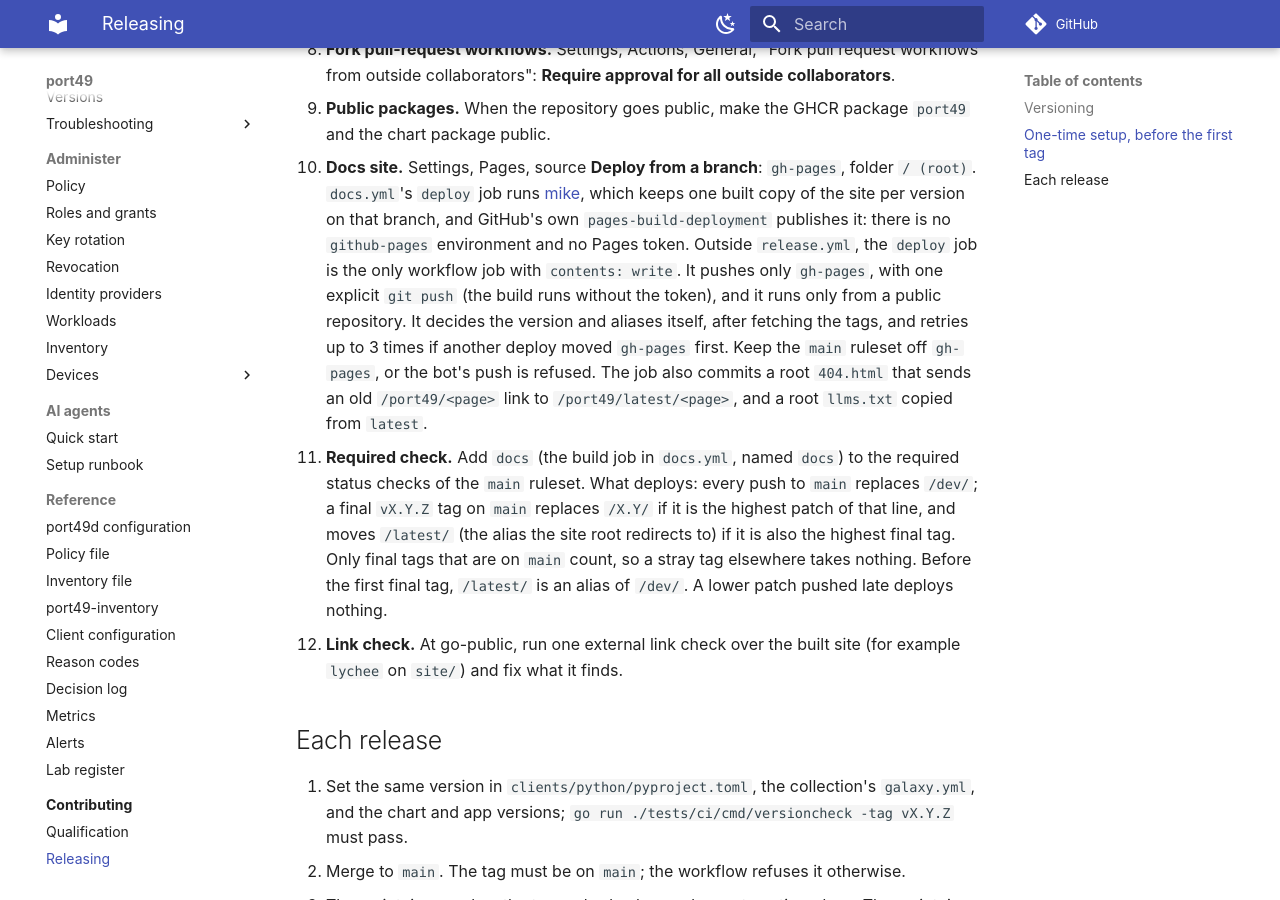
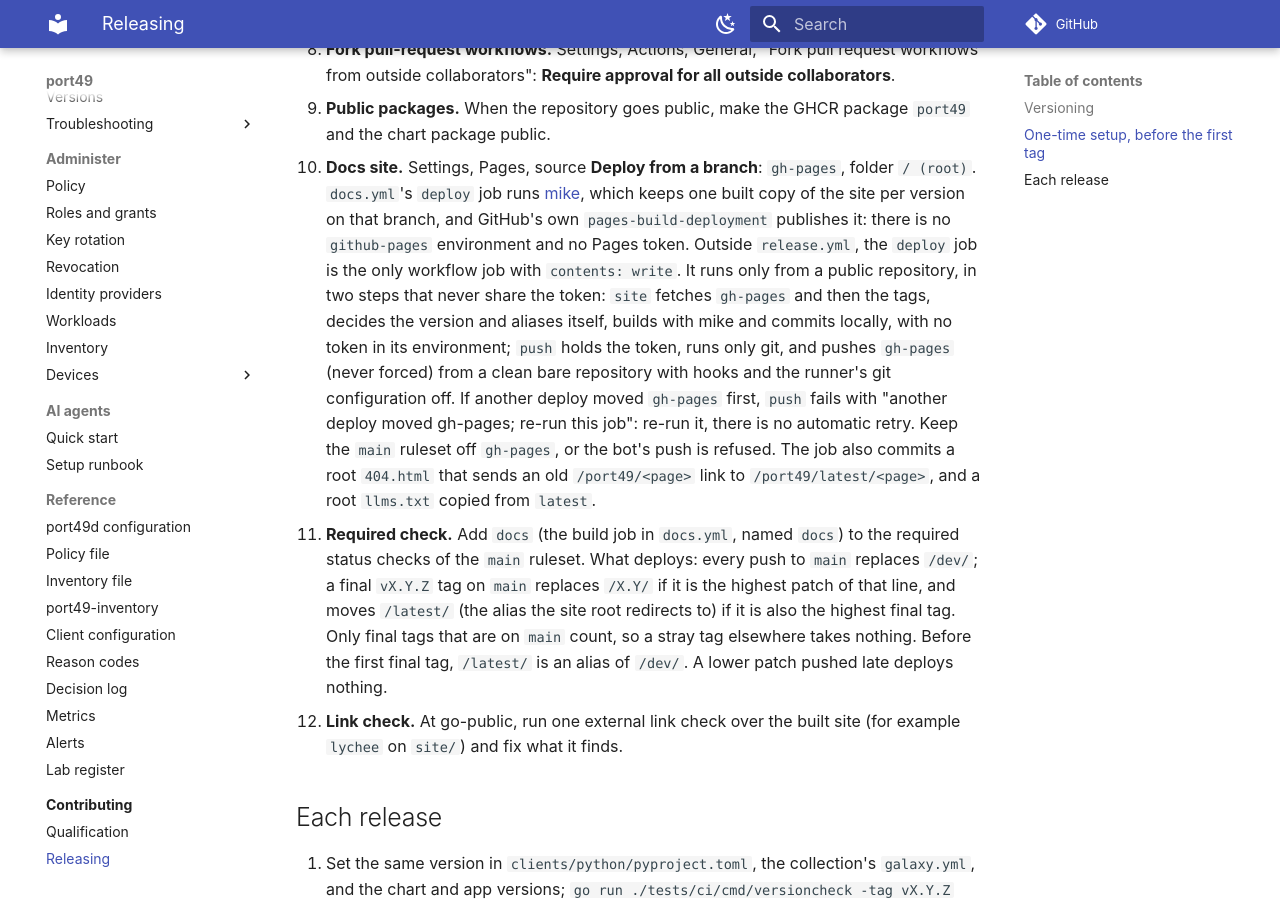
Before and after one commit to blanketfish/port49, an MkDocs documentation site: the page built from docs/site/contributing/releasing.md, in a window 1280 px wide and 900 px high, scrolled down 1150 px. Built offline with MkDocs 1.6.1 and Material for MkDocs 9.7.7, drawn with Linux system fonts in a browser that asks for light colours; comment, search, counter and statistics services are not loaded; the version menu is left out.

Commit message:
fix(ci): split the docs deploy so the token never reaches the docs toolchain
env -u GH_TOKEN did not isolate it: a child can read its parent's
environment and plant hooks or git config for a later command. The site
step now builds with no token and commits locally; a push step holds the
token and runs only git, from a clean bare repository with hooks and the
runner's git configuration off. A lost race fails red with 'another
deploy moved gh-pages; re-run this job', and the retry loop is gone.
gh-pages is fetched before the tags.

Co-Authored-By: Claude Sonnet 5.5 <noreply@anthropic.com>

```diff
--- a/RELEASING.md
+++ b/RELEASING.md
@@ -39,11 +39,13 @@ PEP 440 version. The docs site states the same on its Versions page.
    `docs.yml`'s `deploy` job runs [mike](https://github.com/jimporter/mike), which keeps one built
    copy of the site per version on that branch, and GitHub's own `pages-build-deployment` publishes
    it: there is no `github-pages` environment and no Pages token. Outside `release.yml`, the `deploy`
-   job is the only workflow job with `contents: write`. It pushes only `gh-pages`, with one explicit
-   `git push` (the build runs without the token), and it runs only from a public repository. It
-   decides the version and aliases itself, after fetching the tags, and retries up to 3 times if
-   another deploy moved `gh-pages` first. Keep the `main` ruleset off `gh-pages`, or the bot's push
-   is refused. The job also commits a root `404.html` that sends an old `/port49/<page>` link to
+   job is the only workflow job with `contents: write`. It runs only from a public repository, in
+   two steps that never share the token: `site` fetches `gh-pages` and then the tags, decides the
+   version and aliases itself, builds with mike and commits locally, with no token in its
+   environment; `push` holds the token, runs only git, and pushes `gh-pages` (never forced) from a
+   clean bare repository with hooks and the runner's git configuration off. If another deploy moved
+   `gh-pages` first, `push` fails with "another deploy moved gh-pages; re-run this job": re-run it,
+   there is no automatic retry. Keep the `main` ruleset off `gh-pages`, or the bot's push is refused. The job also commits a root `404.html` that sends an old `/port49/<page>` link to
    `/port49/latest/<page>`, and a root `llms.txt` copied from `latest`.
 8. **Required check.** Add `docs` (the build job in `docs.yml`, named `docs`) to the required
    status checks of the `main` ruleset. What deploys: every push to `main` replaces `/dev/`; a final
```
Also changed, not shown: 3 other files.
